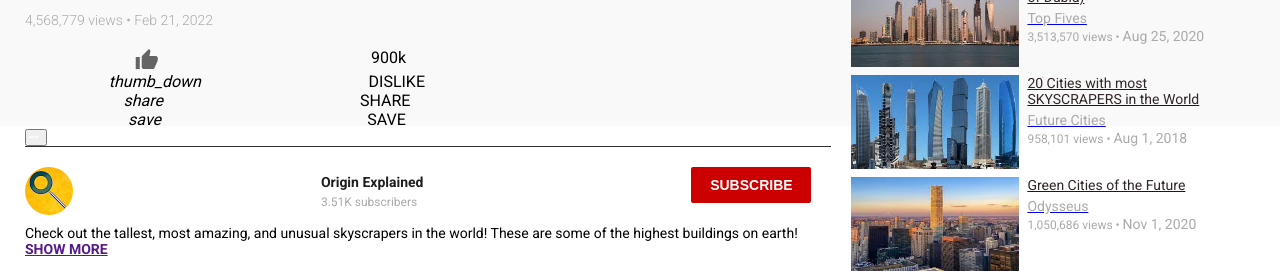
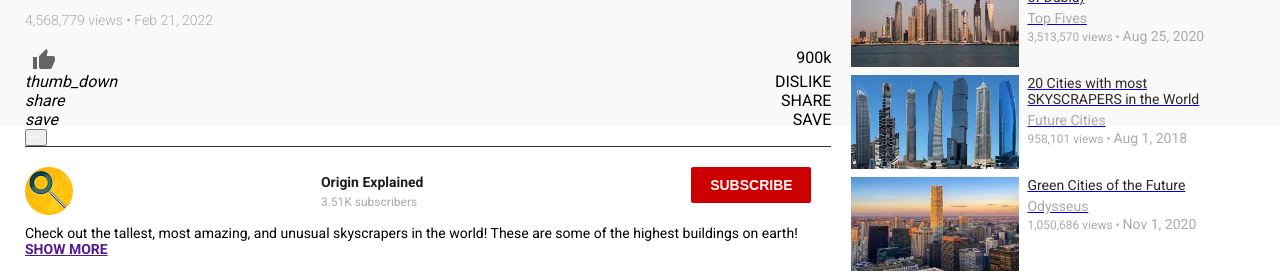
Before and after one commit to Stanleeeeee/Youtube-video-player-pag, a plain HTML site: page index.html in a window 1280 px wide. Shown: the part 664-938 px from the top of the page. Drawn offline with nearby package versions, Linux system fonts and the light colour scheme.

Commit message:
correction

```diff
--- a/bluepot.css
+++ b/bluepot.css
@@ -129,9 +129,8 @@ main {
 }
 
 .symbols {
-  width: 60%;
   display: flex;
-  justify-content: space-around;
+  justify-content: space-between;
 }
 
 .material-items {
--- a/index.html
+++ b/index.html
@@ -72,9 +72,11 @@
             <span>SAVE</span>
           </div>
 
+          <div class="symbols">
           <button class="material-items">
             <i class='bx bx-dots-horizontal-rounded'></i>
           </button>
+        </div>
         </article>
 
 
```
